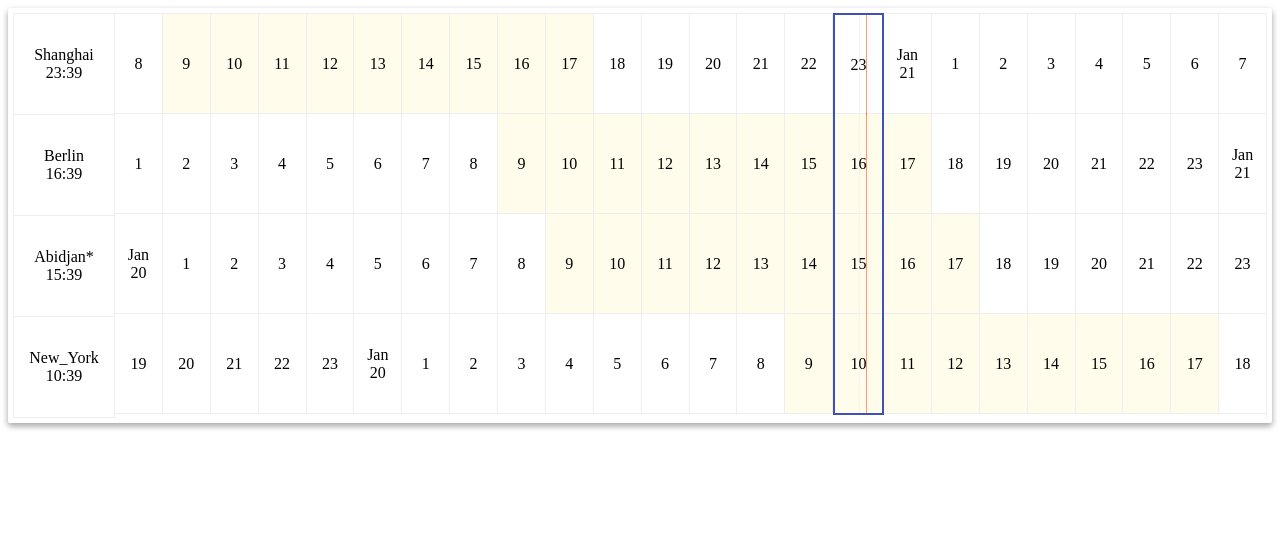
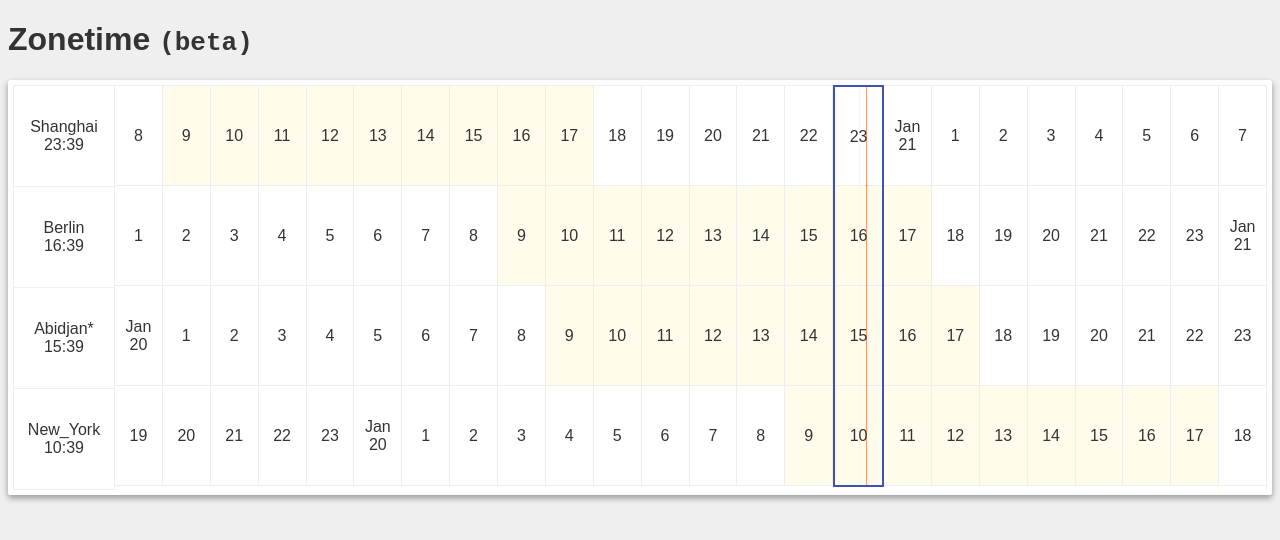
Before and after one commit to Jamesford/zonetime, a Next.js app: page / in a window 1280 px wide. Shown: the top 540 px of the page. Built offline with nearby package versions, Linux system fonts and the light colour scheme.

Commit message:
Update styling, use props for certain TimezoneClock variables

```diff
--- a/components/Head.js
+++ b/components/Head.js
@@ -4,5 +4,12 @@ export default () => (
   <Head>
     <title>Zonetime</title>
     <meta name="viewport" content="initial-scale=1.0, width=device-width" />
+    <style>{`
+      html {
+        background: #efefef;
+        color: #333;
+        font-family: sans-serif;
+      }
+    `}</style>
   </Head>
 )
--- /dev/null
+++ b/components/Layout.js
@@ -0,0 +1,19 @@
+import Head from './Head'
+
+export default ({ children }) => (
+  <div>
+    <Head />
+
+    <div className='container'>
+      { children }
+    </div>
+
+    <style jsx>{`
+      .container {
+        margin: 0 auto;
+        max-width: 1400px;
+        min-width: 300px;
+      }
+    `}</style>
+  </div>
+)
--- a/components/TimezoneClock.js
+++ b/components/TimezoneClock.js
@@ -3,12 +3,17 @@ import moment from 'moment-timezone'
 import range from 'lodash/range'
 
 export default class TimezoneClock extends React.Component {
+  static defaultProps = {
+    timezones: [],
+    minuteTicker: true,
+    displayHtz: true
+  };
+
   constructor (props) {
     super(props)
 
     this.state = {
-      now: moment(),
-      tick: true
+      now: moment()
     }
 
     this.interval = null
@@ -55,13 +60,14 @@ export default class TimezoneClock extends React.Component {
   }
 
   render () {
-    const { now, tick } = this.state
+    const { now } = this.state
+    const { timezones, minuteTicker, displayHtz } = this.props
+
     const htz = moment.tz.guess()
     const start = moment().tz(htz).startOf('day')
-    const timezones = ['Asia/Shanghai', 'Europe/Berlin', 'America/New_York']
 
     // Ensure user's current timezone is shown
-    if (!timezones.includes(htz)) timezones.push(htz)
+    if (displayHtz && !timezones.includes(htz)) timezones.push(htz)
 
     // Sort into offset order
     timezones.sort((a, b) => {
@@ -69,9 +75,8 @@ export default class TimezoneClock extends React.Component {
     })
 
     return (
-      <div className='wrapper'>
       <div className='clock'>
-          {tick && this.renderMinuteTicker(now)}
+        {minuteTicker && this.renderMinuteTicker(now)}
 
         <div className='columns'>
           <div className='zones'>
@@ -109,20 +114,13 @@ export default class TimezoneClock extends React.Component {
             }
           </div>
         </div>
-        </div>
 
         <style jsx>{`
-          .wrapper {
-            display: flex;
-            justify-content: center;
-          }
           .clock {
             background: #fff;
             border-radius: 2px;
             box-shadow: 0 3px 6px rgba(0,0,0,0.16), 0 3px 6px rgba(0,0,0,0.23);
             padding: 5px;
-            width: 1600px;
-            min-width: 300px;
           }
           .columns {
             display: flex;
--- a/pages/index.js
+++ b/pages/index.js
@@ -1,10 +1,41 @@
 import React from 'react'
-import Head from '../components/Head'
+import Layout from '../components/Layout'
 import TimezoneClock from '../components/TimezoneClock'
 
 export default () => (
-  <div>
-    <Head />
-    <TimezoneClock />
-  </div>
+  <Layout>
+    <h1>Zonetime <code>(beta)</code></h1>
+
+    <TimezoneClock
+      timezones={[
+        'Asia/Shanghai',
+        'Europe/Berlin',
+        'America/New_York'
+      ]}
+      minuteTicker={true}
+      displayHtz={true}
+    />
+
+    {/*<h4>Controls</h4>
+
+    <div className='card'>
+      <select>
+        <option>Timezone 1</option>
+        <option>Timezone 2</option>
+        <option>Timezone 3</option>
+        <option>Timezone 4</option>
+        <option>Timezone 5</option>
+      </select>
+    </div>*/}
+
+    <style jsx>{`
+      .card {
+        background: #fff;
+        border-radius: 2px;
+        box-shadow: 0 3px 6px rgba(0,0,0,0.16), 0 3px 6px rgba(0,0,0,0.23);
+        // margin: 1em 0;
+        padding: 5px;
+      }
+    `}</style>
+  </Layout>
 )
```
Lines whose indentation alone changed are shown as unchanged.
